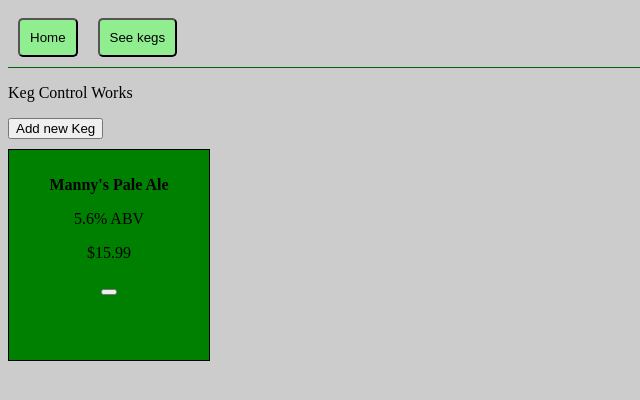
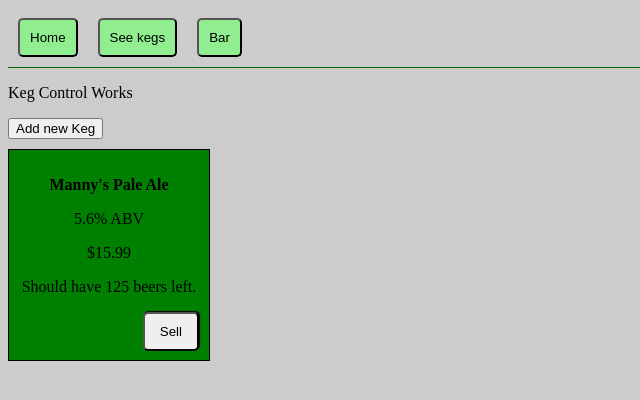
Before and after one commit to dsarbora/taproom, a React app: page /#/kegs in a window 1280 px wide. Shown: the top 400 px of the page, without its empty margins (0-640 px from the left). Built offline with nearby package versions, Linux system fonts and the light colour scheme.

Commit message:
add financial informations

```diff
--- a/src/components/App.jsx
+++ b/src/components/App.jsx
@@ -1,6 +1,7 @@
 import React, { Component } from "react";
 import Navbar from "./Navbar";
 import Home from "./Home";
+import Bar from "./Bar";
 import KegControl from "./KegControl";
 import { Switch, Route } from "react-router-dom";
 
@@ -17,6 +18,7 @@ class App extends Component {
         <Switch>
           <Route exact path="/" component={Home} />
           <Route exact path="/kegs" component={KegControl} />
+          <Route exact path="/bar" component={Bar} />
         </Switch>
       </div>
     );
--- /dev/null
+++ b/src/components/Bar.jsx
@@ -0,0 +1,67 @@
+import React, { Component } from "react";
+import Financial from "./Financial";
+import KegControl from "./KegControl";
+import { Link } from "react-router-dom";
+import { Switch, Route } from "react-router-dom";
+
+class Bar extends Component {
+  constructor(props) {
+    super(props);
+    this.state = {
+      financials: {
+        income: 0,
+        expenditures: 0,
+        profit: 0,
+        cashOnHand: 200
+      },
+      showing: null
+    };
+    this.recordSale = this.recordSale.bind(this);
+  }
+
+  recordSale(price) {
+    let money = parseFloat(price);
+    let newIncome = this.state.financials.income + money;
+    console.log(newIncome);
+    let newExpenditures = this.state.financials.expenditures;
+    let newProfit = this.state.financials.profit + money;
+    let newCashOnHand = this.state.financials.cashOnHand + money;
+    this.setState({
+      financials: {
+        income: parseFloat(newIncome.toFixed(2)),
+        expenditures: parseFloat(newExpenditures.toFixed(2)),
+        profit: parseFloat(newProfit.toFixed(2)),
+        cashOnHand: parseFloat(newCashOnHand.toFixed(2))
+      }
+    });
+    setTimeout(() => {
+      console.log("below me");
+      console.log(this.state.financials.income);
+    }, 0);
+  }
+  render() {
+    return (
+      <div>
+        <Switch>
+          <Route
+            exact
+            path="/bar/financials"
+            render={() => <Financial financials={this.state.financials} />}
+          />
+          <Route
+            exact
+            path="/bar/kegs"
+            render={() => <KegControl recordSale={this.recordSale} />}
+          />
+        </Switch>
+        <Link to="/bar/kegs">
+          <div class="takeMe">
+            <h1>See Kegs</h1>
+          </div>
+        </Link>
+      </div>
+    );
+  }
+}
+
+export default Bar;
--- /dev/null
+++ b/src/components/Financial.jsx
@@ -0,0 +1,11 @@
+import React from "react";
+
+function Financials(props) {
+  return (
+    <div>
+      <p>Financials World {props.financials.cashOnHand}</p>
+    </div>
+  );
+}
+
+export default Financials;
--- a/src/components/Keg.jsx
+++ b/src/components/Keg.jsx
@@ -11,6 +11,7 @@ class Keg extends Component {
     this.setState({
       beersLeft: --this.state.beersLeft
     });
+    this.props.recordSale(this.props.price)
     console.log(this.state.beersLeft);
   }
   render() {
@@ -36,8 +37,20 @@ class Keg extends Component {
             background-color: ${color};
           }
           .frame:hover {
-            transform: scale(1.05);
             box-shadow: 5px 5px 5px rgba(0, 0, 0, 0.2);
+          }
+          button {
+            padding: 10px 15px 10px 15px;
+            border-radius: 5px;
+            text-align: center;
+            float: right;
+            margin-right: 10px;
+            box-shadow: 1px -1px 1px rgba(0, 0, 0, 1);
+          }
+          button:hover {
+            box-shadow: 0 0 0 rgba(0, 0, 0, 0);
+            background-color: lightgreen;
+            color: black;
           }
         `}</style>
         <p>
@@ -45,7 +58,8 @@ class Keg extends Component {
         </p>
         <p>{this.props.ABV} ABV</p>
         <p>${this.props.price}</p>
-        <button onClick={() => this.onClickSellButton()} />
+        <p>Should have {this.state.beersLeft} beers left.</p>
+        <button onClick={() => this.onClickSellButton()}>Sell</button>
       </div>
     );
   }
--- a/src/components/KegControl.jsx
+++ b/src/components/KegControl.jsx
@@ -39,7 +39,7 @@ class KegControl extends Component {
           <p>Keg Control Works</p>
           <button onClick={() => this.addNewKeg()}>Add new Keg</button>
           <div>
-            <KegList
+            <KegList recordSale={this.props.recordSale}
               onAddingNewKeg={this.handleAddingNewKegToList}
               kegList={this.state.masterKegList}
             />
--- a/src/components/KegList.jsx
+++ b/src/components/KegList.jsx
@@ -14,7 +14,14 @@ function KegList(props) {
       `}</style>
       <div className="kegList">
         {props.kegList.map((keg, index) => (
-          <Keg key={index} name={keg.name} ABV={keg.ABV} price={keg.price} beersLeft={keg.beersLeft} />
+          <Keg
+            recordSale={props.recordSale}
+            key={index}
+            name={keg.name}
+            ABV={keg.ABV}
+            price={keg.price}
+            beersLeft={keg.beersLeft}
+          />
         ))}
       </div>
     </div>
--- a/src/components/Navbar.jsx
+++ b/src/components/Navbar.jsx
@@ -21,6 +21,9 @@ function Navbar() {
       <Link to="/kegs">
         <button>See kegs</button>
       </Link>
+      <Link to="/bar">
+        <button>Bar</button>
+      </Link>
     </div>
   );
 }
```
